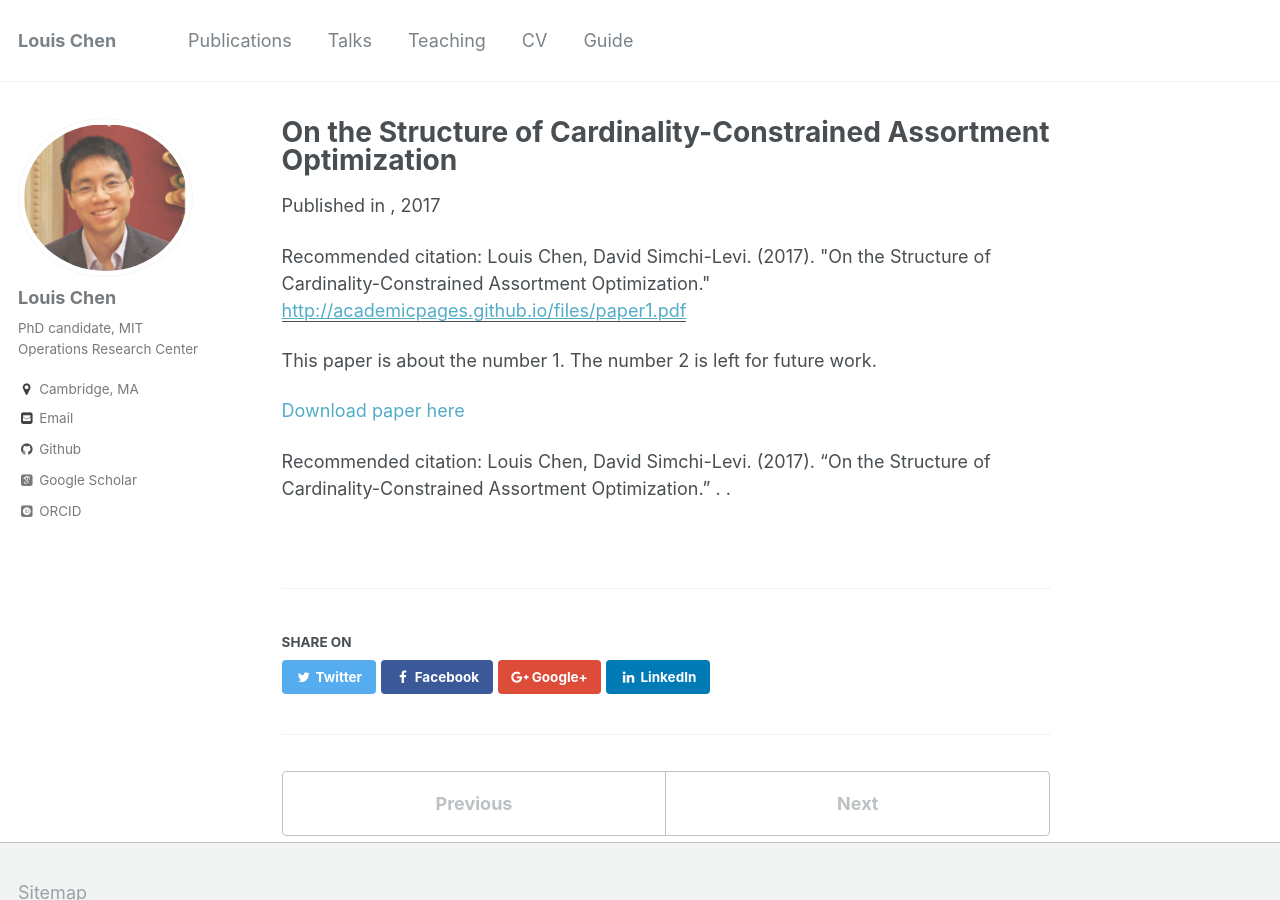
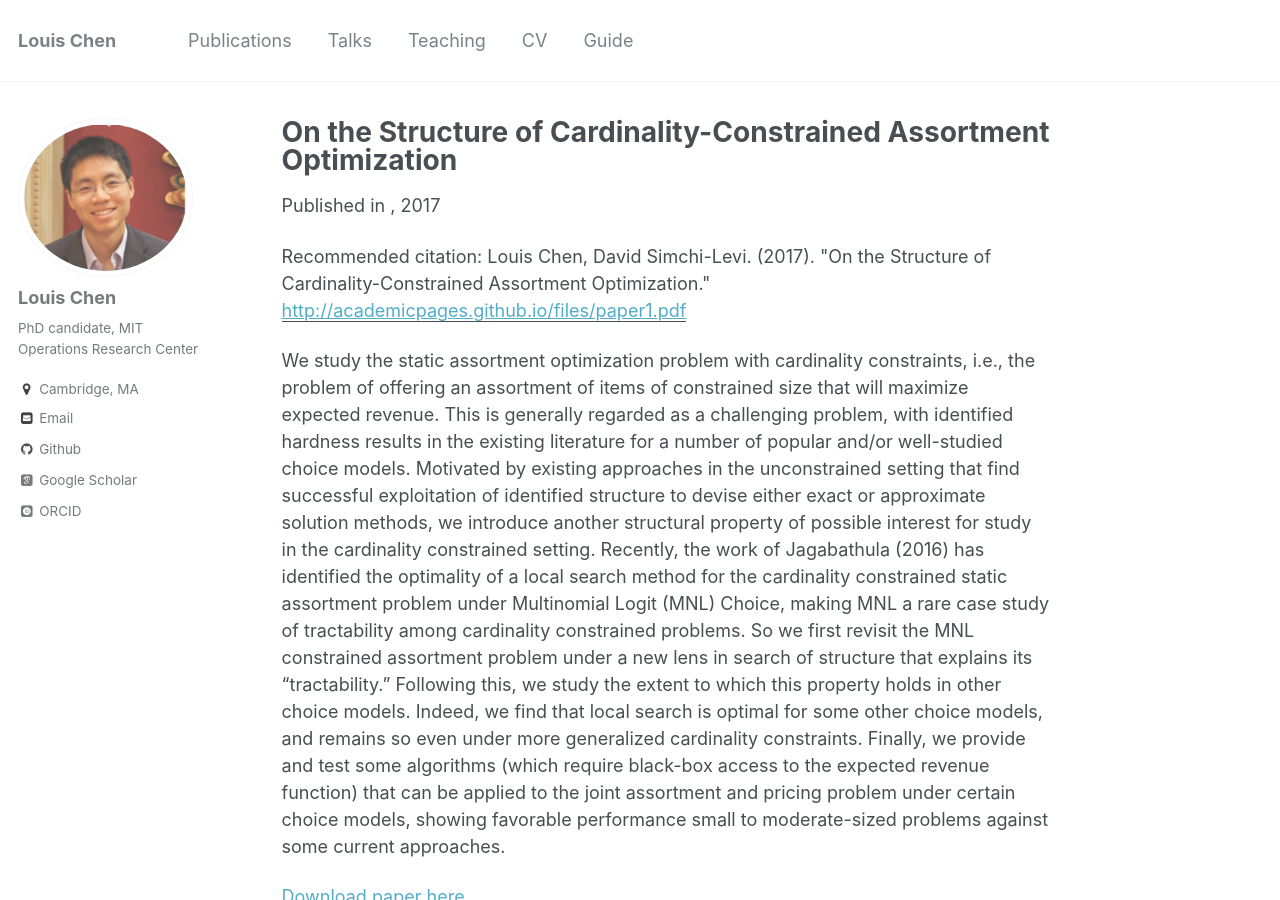
Before and after one commit to LouisLChen/LouisLChen.github.io, a Jekyll site: the page built from _publications/2009-10-01-paper-title-number-1.md, in a window 1280 px wide and 900 px high. Built offline with Jekyll 4.4.1, drawn with Linux system fonts in a browser that asks for light colours; some web fonts are replaced.

Commit message:
Update 2009-10-01-paper-title-number-1.md

```diff
--- a/_publications/2009-10-01-paper-title-number-1.md
+++ b/_publications/2009-10-01-paper-title-number-1.md
@@ -9,7 +9,8 @@ venue: ''
 paperurl: 'http://academicpages.github.io/files/paper1.pdf'
 citation: 'Louis Chen, David Simchi-Levi. (2017). &quot;On the Structure of Cardinality-Constrained Assortment Optimization.&quot; <i></i>'
 ---
-This paper is about the number 1. The number 2 is left for future work.
+We study the static assortment optimization problem with cardinality constraints, i.e., the problem of offering an assortment of items of constrained size that will maximize expected revenue. This is generally regarded as a challenging problem, with identified hardness results in the existing literature for a number of popular and/or well-studied choice models. Motivated by existing approaches in the unconstrained setting that find successful exploitation of identified structure to devise either exact or approximate solution methods, we introduce another structural property of possible interest for study in the cardinality constrained setting.
+Recently, the work of Jagabathula (2016) has identified the optimality of a local search method for the cardinality constrained static assortment problem under Multinomial Logit (MNL) Choice, making MNL a rare case study of tractability among cardinality constrained problems. So we first revisit the MNL constrained assortment problem under a new lens in search of structure that explains its “tractability.” Following this, we study the extent to which this property holds in other choice models. Indeed, we find that local search is optimal for some other choice models, and remains so even under more generalized cardinality constraints. Finally, we provide and test some algorithms (which require black-box access to the expected revenue function) that can be applied to the joint assortment and pricing problem under certain choice models, showing favorable performance small to moderate-sized problems against some current approaches.
 
 [Download paper here](http://academicpages.github.io/files/paper1.pdf)
 
```
